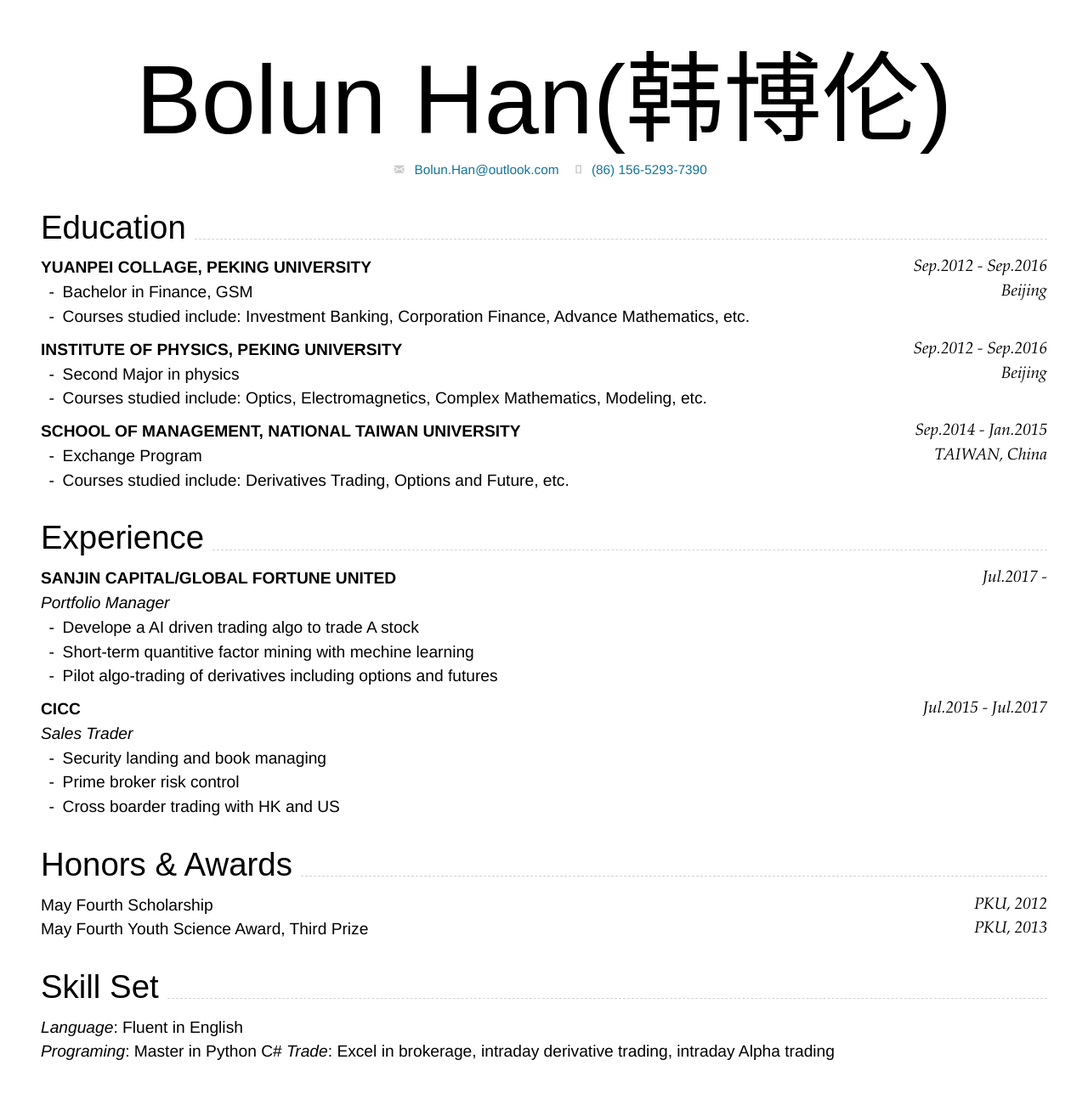
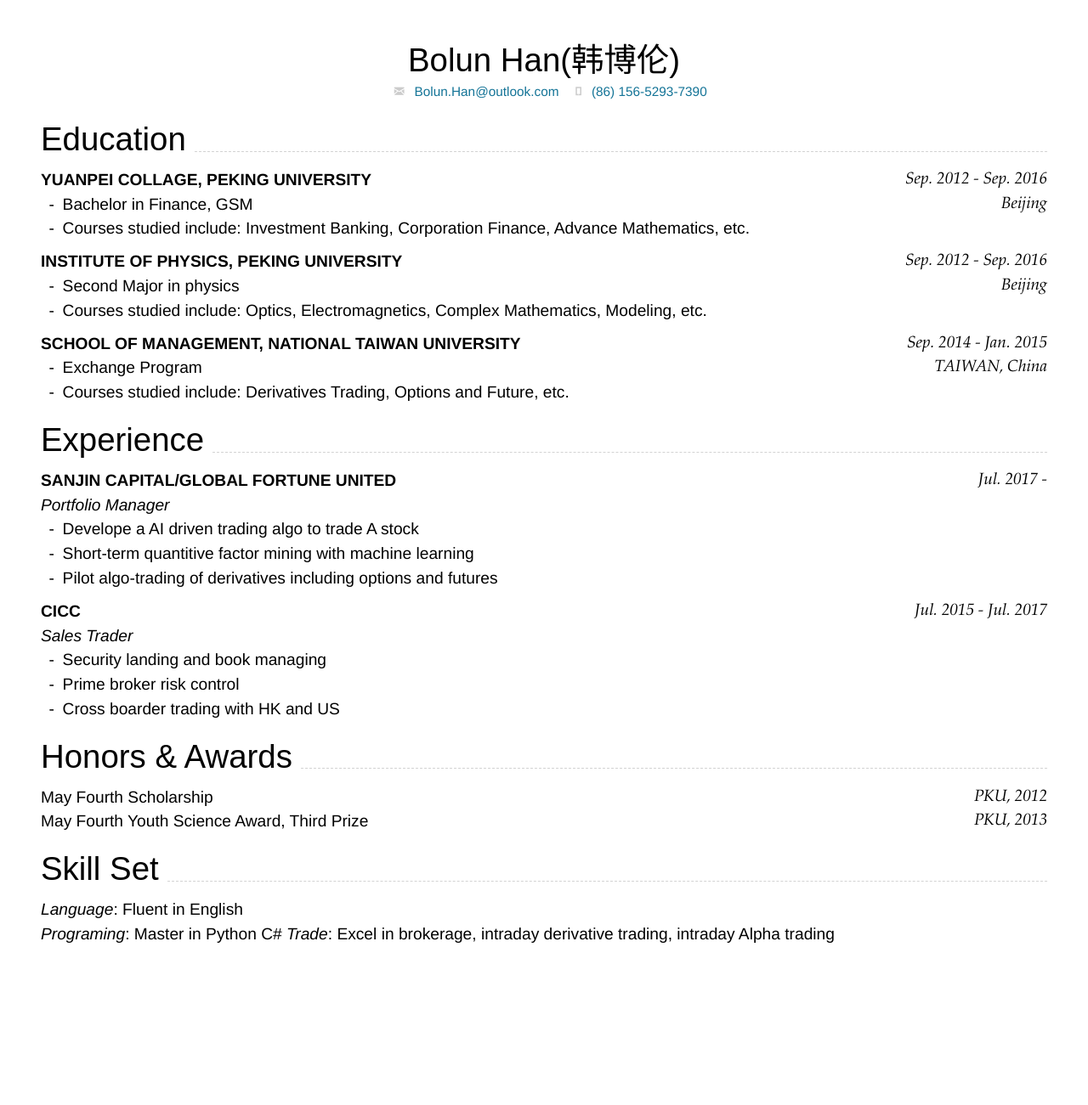
Before and after one commit to BolunHan/CV, a Jekyll site: the page built from en.md, in a window 1280 px wide. Shown: the whole page at 85% size. Built offline with Jekyll 4.4.1, drawn with Linux system fonts in a browser that asks for light colours; nearby versions of some CDN libraries; our own code applies the rules of GitHub Pages for plain Markdown files; after the commit the page ends 1163 px from its top, so only the background shows below that.

Commit message:
bug fixed

````diff
--- a/en.md
+++ b/en.md
@@ -21,11 +21,9 @@
 
 {% include cv-contact.html %}
 
----
-
 ## Education
 
-### **YUANPEI COLLAGE, PEKING UNIVERSITY** `Sep.2012 - Sep.2016`
+### **YUANPEI COLLAGE, PEKING UNIVERSITY** `Sep. 2012 - Sep. 2016`
 
 ```
 Beijing
@@ -34,7 +32,7 @@
 - Bachelor in Finance, GSM
 - Courses studied include: Investment Banking, Corporation Finance, Advance Mathematics, etc.
 
-### **INSTITUTE OF PHYSICS, PEKING UNIVERSITY** `Sep.2012 - Sep.2016`
+### **INSTITUTE OF PHYSICS, PEKING UNIVERSITY** `Sep. 2012 - Sep. 2016`
 
 ```
 Beijing
@@ -43,7 +41,7 @@
 - Second Major in physics
 - Courses studied include: Optics, Electromagnetics, Complex Mathematics, Modeling, etc.
 
-### **SCHOOL OF MANAGEMENT, NATIONAL TAIWAN UNIVERSITY** `Sep.2014 - Jan.2015`
+### **SCHOOL OF MANAGEMENT, NATIONAL TAIWAN UNIVERSITY** `Sep. 2014 - Jan. 2015`
 
 ```
 TAIWAN, China
@@ -52,32 +50,26 @@
 - Exchange Program
 - Courses studied include: Derivatives Trading, Options and Future, etc.
 
----
-
 ## Experience
 
-### **SANJIN CAPITAL/GLOBAL FORTUNE UNITED** `Jul.2017 - `
+### **SANJIN CAPITAL/GLOBAL FORTUNE UNITED** `Jul. 2017 - `
 
 _Portfolio Manager_<br>
 * Develope a AI driven trading algo to trade A stock
-* Short-term quantitive factor mining with mechine learning
+* Short-term quantitive factor mining with machine learning
 * Pilot algo-trading of derivatives including options and futures
 
-### **CICC** `Jul.2015 - Jul.2017`
+### **CICC** `Jul. 2015 - Jul. 2017`
 
 _Sales Trader_<br>
 * Security landing and book managing
 * Prime broker risk control
 * Cross boarder trading with HK and US
 
----
-
 ## Honors & Awards
 
 May Fourth Scholarship `PKU, 2012` <br>
 May Fourth Youth Science Award, Third Prize `PKU, 2013` <br>
-
----
 
 ## Skill Set
 
--- a/media/cv-screen.css
+++ b/media/cv-screen.css
@@ -157,7 +157,7 @@
   font-family: "Avenir Next", sans-serif;
   text-align: center;
   /* font-size: 50pt; */
-  font-size: 600%;
+  font-size: 200%;
   font-weight: lighter;
   position: relative;
   line-height: 1.2em;
````
Also changed, not shown: other parts of en.md (+1 -1 lines), zh.md (+1 -9 lines).
